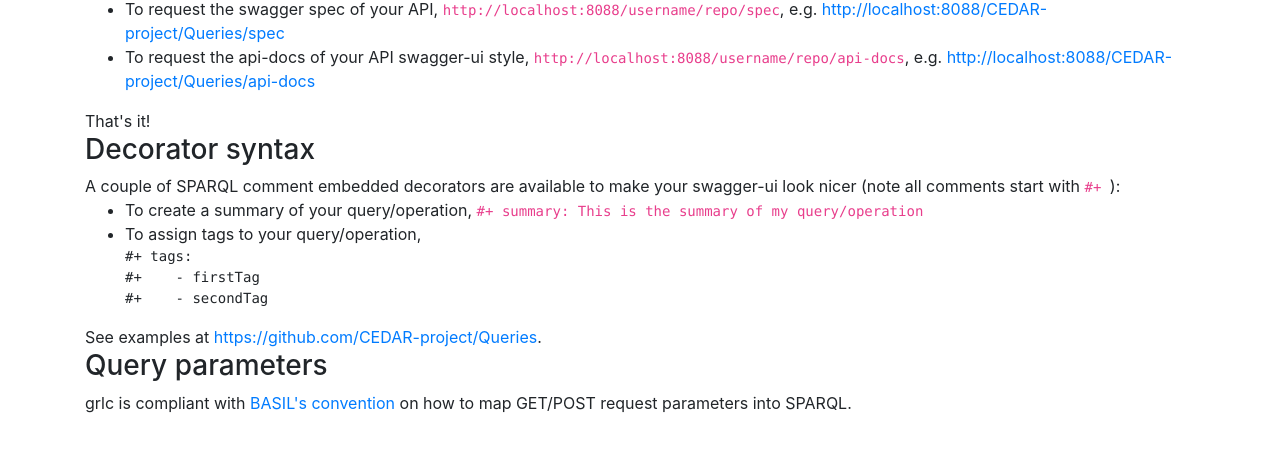
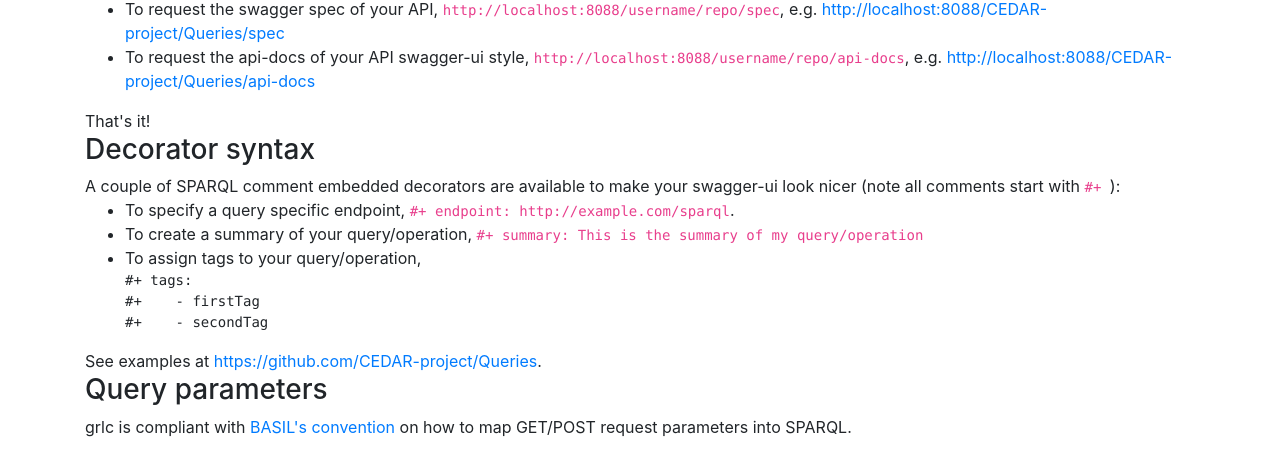
Before and after one commit to CLARIAH/grlc, a Flask app: page / in a window 1280 px wide. Shown: the part 277-739 px from the top of the page. Run offline with Flask 2, Linux system fonts and the light colour scheme; some libraries are stand-ins or nearby versions.

Commit message:
Added query specific SPARQL endpoint explanation

```diff
--- a/templates/index.html
+++ b/templates/index.html
@@ -35,6 +35,7 @@
       A couple of SPARQL comment embedded decorators are available to make your swagger-ui look nicer (note all comments start with <code>#+ </code>):
 
       <ul>
+        <li>To specify a query specific endpoint, <code>#+ endpoint: http://example.com/sparql</code>.</li>
         <li>To create a summary of your query/operation, <code>#+ summary: This is the summary of my query/operation</code></li>
         <li>To assign tags to your query/operation,
           <pre>#+ tags:
```
